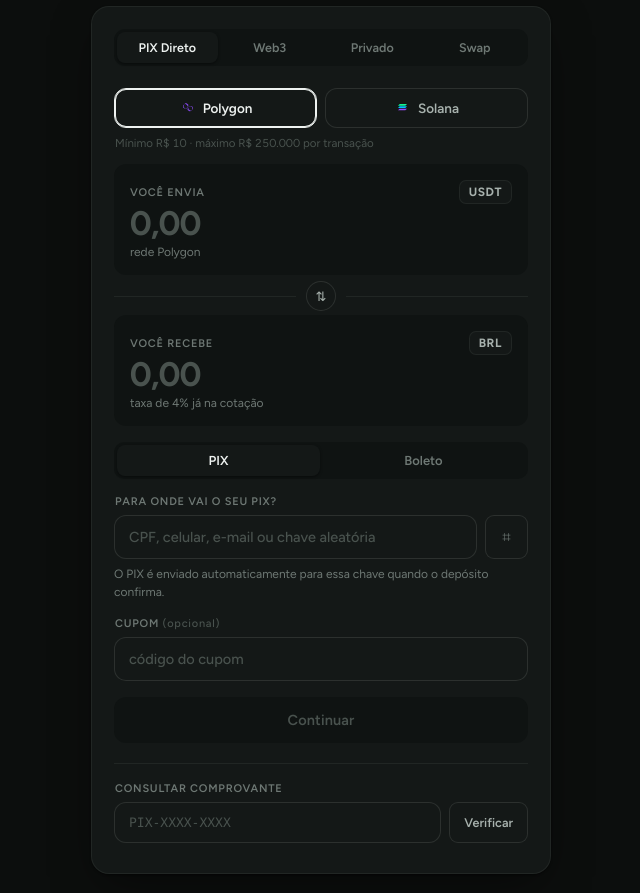
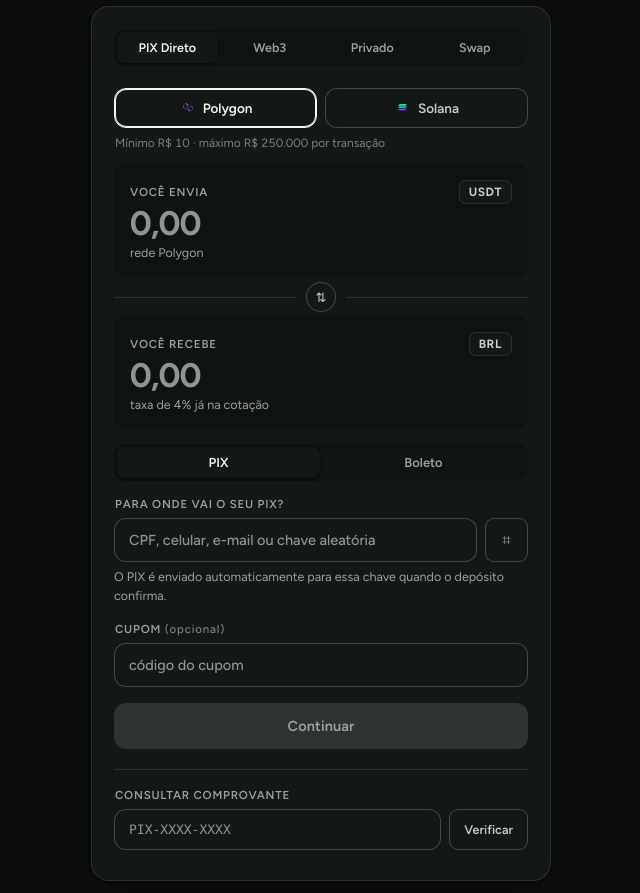
Before and after one commit to skillmoph/pixcripto, a website: page index.html in a window 1280 px wide. Shown: the part 84-977 px from the top of the page, without its empty margins (319-959 px from the left). Drawn offline with Linux system fonts and the light colour scheme; no server answers.

Commit message:
fix: legibilidade dark — cinzas e placeholders mais claros, bordas visiveis, CTA desabilitado legivel

```diff
--- a/index.html
+++ b/index.html
@@ -12,8 +12,8 @@
   /* ===== PixCripto look (Stageshow: uma família neutra, cinco tintas, um acento) ===== */
   :root{
     --canvas:#0c0e0d; --surface:#141817; --well:#0f1312; --raised:#1a1f1d;
-    --line:rgba(235,240,238,.11); --line-soft:rgba(235,240,238,.06);
-    --ink:#eef2f0; --ink-2:#a7b1ad; --ink-3:#6e7874; --ink-4:#49524e;
+    --line:rgba(235,240,238,.22); --line-soft:rgba(235,240,238,.11);
+    --ink:#f4f7f5; --ink-2:#c3ccc8; --ink-3:#96a19c; --ink-4:#77827d;
     --accent:#2fbf9f; --accent-ink:#4dd8b4; --accent-soft:rgba(47,191,159,.14);
     --danger:#f97066; --warn:#e8a33d;
     --mono:ui-monospace,"SF Mono",Menlo,monospace;
@@ -41,7 +41,7 @@
     display:flex;align-items:baseline;gap:6px;background:var(--surface);border:1px solid var(--line-soft);
     border-radius:999px;padding:7px 13px;font-size:12px;color:var(--ink-3);
   }
-  .rate b{color:var(--ink);font-weight:600;font-variant-numeric:tabular-nums}
+  .rate b{color:var(--ink);font-weight:700;font-variant-numeric:tabular-nums}
   .rate .live{width:6px;height:6px;border-radius:50%;background:var(--accent);align-self:center;animation:blink 2.4s infinite}
   @keyframes blink{0%,100%{opacity:1}50%{opacity:.3}}
 
@@ -64,15 +64,15 @@
   .pane.on{display:block}
 
   /* ===== labels e campos ===== */
-  label.lab{display:block;font-size:11px;font-weight:600;letter-spacing:.07em;text-transform:uppercase;color:var(--ink-3);margin:0 0 7px 1px}
+  label.lab{display:block;font-size:11.5px;font-weight:600;letter-spacing:.07em;text-transform:uppercase;color:var(--ink-3);margin:0 0 7px 1px}
   .fld{margin-bottom:16px}
-  .hint{font-size:12px;color:var(--ink-3);margin-top:6px;line-height:1.5}
+  .hint{font-size:12.5px;color:var(--ink-3);margin-top:6px;line-height:1.5}
   input.txt,select.sel{
     width:100%;background:var(--surface);border:1px solid var(--line);border-radius:var(--r-md);
     color:var(--ink);font:500 14.5px "Figtree",system-ui;padding:12px 14px;outline:0;
     transition:border-color var(--t), box-shadow var(--t);
   }
-  input.txt::placeholder{color:var(--ink-4)}
+  input.txt::placeholder{color:#8b9691}
   input.txt:focus,select.sel:focus{border-color:var(--accent);box-shadow:0 0 0 3px var(--accent-soft)}
   .inrow{display:flex;gap:8px}
   .inrow .txt{flex:1}
@@ -88,8 +88,8 @@
     width:100%;background:transparent;border:0;outline:0;color:var(--ink);
     font:700 34px/1.15 "Figtree",system-ui;letter-spacing:-.02em;font-variant-numeric:tabular-nums;padding:0;
   }
-  .conv input.big::placeholder{color:var(--ink-4)}
-  .conv .sub{font-size:12px;color:var(--ink-3);margin-top:2px}
+  .conv input.big::placeholder{color:#8b9691}
+  .conv .sub{font-size:12.5px;color:var(--ink-3);margin-top:2px}
   .conv .cur{font-size:12px;font-weight:700;letter-spacing:.05em;color:var(--ink-2);background:var(--surface);border:1px solid var(--line-soft);border-radius:7px;padding:4px 9px}
   .divider{display:flex;align-items:center;gap:10px;margin:4px 0}
   .divider::before,.divider::after{content:"";flex:1;height:1px;background:var(--line-soft)}
@@ -108,7 +108,7 @@
   }
   .net svg{width:16px;height:16px}
   .net.sel{border-color:var(--ink);color:var(--ink);box-shadow:inset 0 0 0 1px var(--ink)}
-  .limits{font-size:11.5px;color:var(--ink-4);margin:-8px 1px 14px}
+  .limits{font-size:12px;color:var(--ink-4);margin:-8px 1px 14px}
 
   /* ===== PIX / Boleto ===== */
   .paywith{display:flex;gap:2px;background:var(--well);border-radius:10px;padding:3px;margin-bottom:16px}
@@ -126,7 +126,7 @@
   }
   .cta:hover{opacity:.92}
   .cta:active{transform:translateY(1px)}
-  .cta:disabled{background:var(--well);color:var(--ink-4);cursor:not-allowed;transform:none}
+  .cta:disabled{background:rgba(235,240,238,.12);color:#9aa5a0;cursor:not-allowed;transform:none}
   .cta.accent{background:var(--accent);color:#06251e}
   .cta.accent:hover{opacity:.92}
   .btn2{
@@ -182,7 +182,7 @@
   .ghost{background:transparent;border:0;color:var(--ink-3);font:600 12.5px "Figtree";cursor:pointer;margin-top:12px;padding:4px 2px}
   .ghost:hover{color:var(--ink)}
 
-  footer{margin-top:22px;text-align:center;font-size:11.5px;color:var(--ink-4);line-height:1.8}
+  footer{margin-top:22px;text-align:center;font-size:12px;color:var(--ink-4);line-height:1.8}
   footer a{color:var(--ink-3);text-decoration:none;border-bottom:1px solid var(--line)}
   footer a:hover{color:var(--ink)}
   .demo-note{font-size:10.5px;color:var(--ink-4);margin-top:6px}
```
